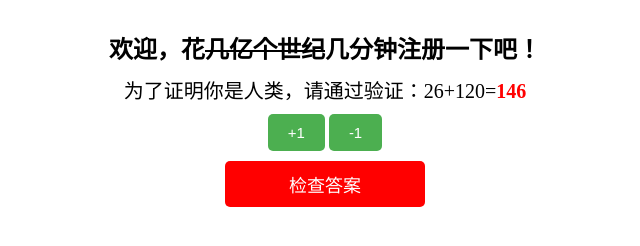
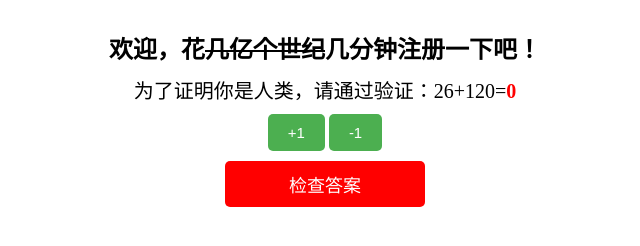
Before and after one commit to svipwing/funny_login_system, a plain HTML site: page index.html in a window 1280 px wide. Shown: the whole page, without its empty margins (315-955 px from the left). Drawn offline with Linux system fonts and the light colour scheme.

Commit message:
update index.html.
Signed-off-by: 技术云 <3260130869@qq.com>

```diff
--- a/index.html
+++ b/index.html
@@ -111,7 +111,7 @@
 
     <div class='d'>
         <h1>欢迎，花<s>几亿个世纪</s>几分钟注册一下吧！</h1>
-        <p>为了证明你是人类，请通过验证：26+120=<b class="num">146</b></p>
+        <p>为了证明你是人类，请通过验证：26+120=<b class="num">0</b></p>
         <button style='font-size:15px;' id="top">+1</button>
         <button style='font-size:15px;' id="subtract">-1</button>
         <br>
```
